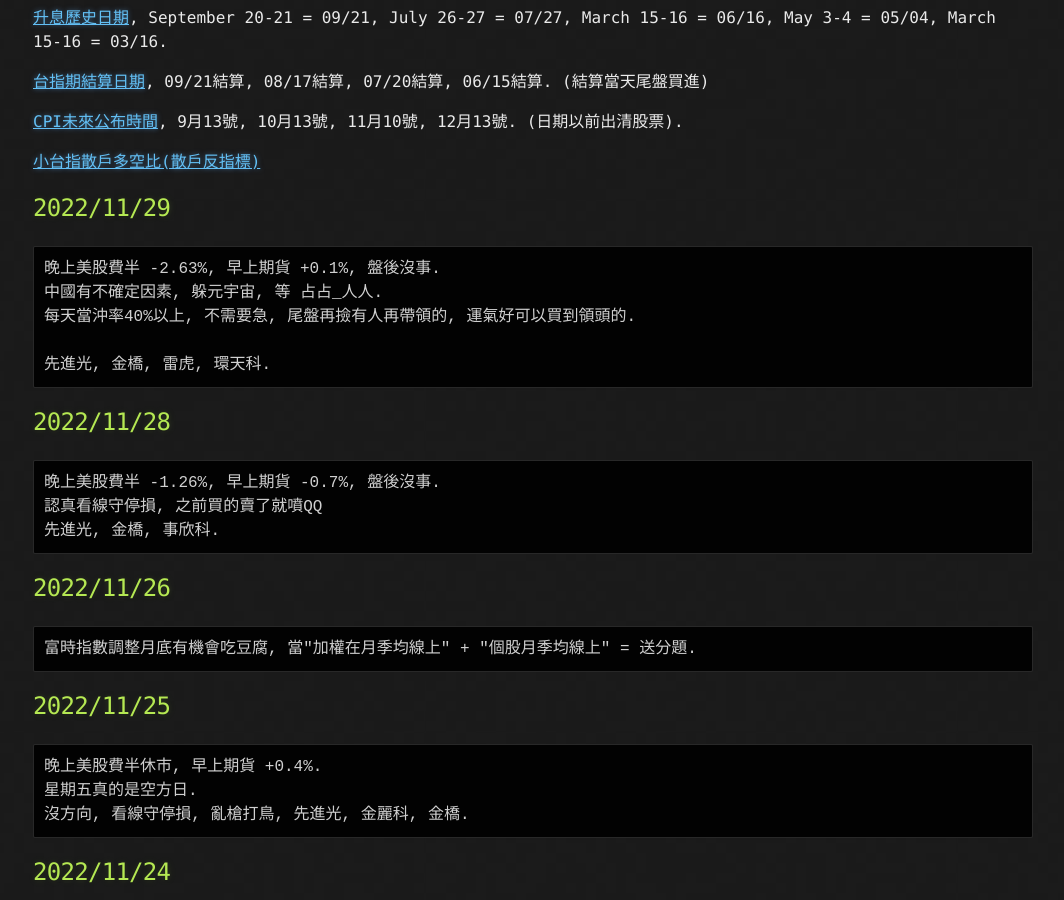
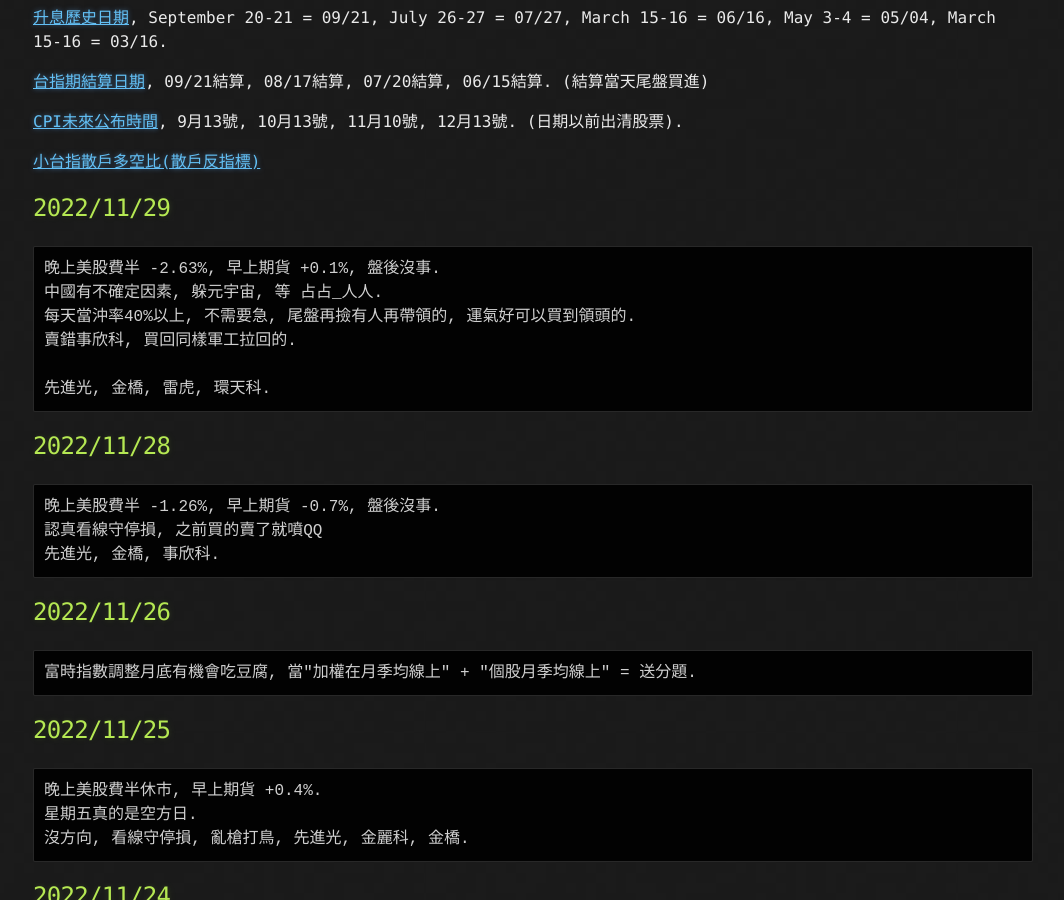
Before and after one commit to lepg5487/Stock_God, a Jekyll site: the page built from index.md, in a window 1280 px wide and 900 px high, scrolled down 332 px. Shown: the whole window, without its empty margins (107-1171 px from the left). Built offline with Jekyll 4.4.1, drawn with Linux system fonts in a browser that asks for light colours; our own code applies the rules of GitHub Pages for plain Markdown files.

Commit message:
Update index.md

````diff
--- a/index.md
+++ b/index.md
@@ -19,6 +19,7 @@ layout: testlayouts
 晚上美股費半 -2.63%, 早上期貨 +0.1%, 盤後沒事.
 中國有不確定因素, 躲元宇宙, 等 占占_人人.
 每天當沖率40%以上, 不需要急, 尾盤再撿有人再帶領的, 運氣好可以買到領頭的.
+賣錯事欣科, 買回同樣軍工拉回的.
 
 先進光, 金橋, 雷虎, 環天科.
 ```
````
